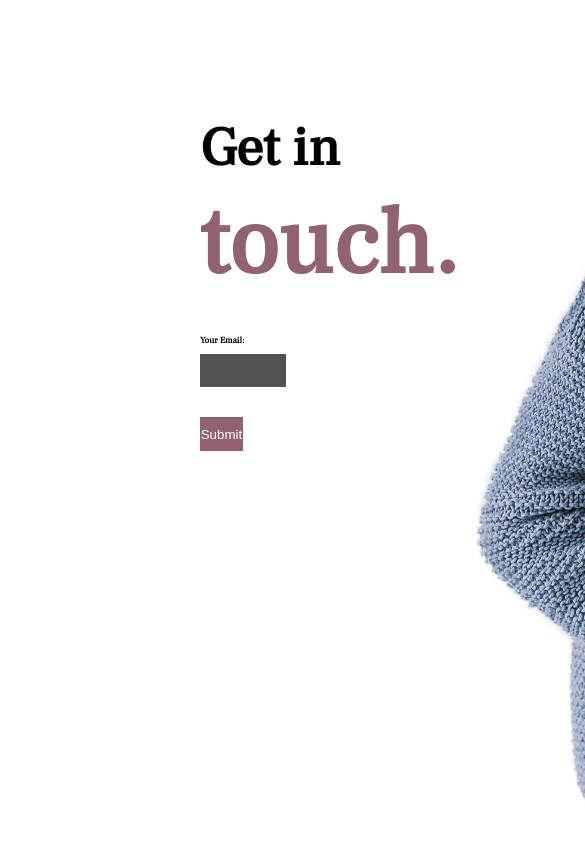
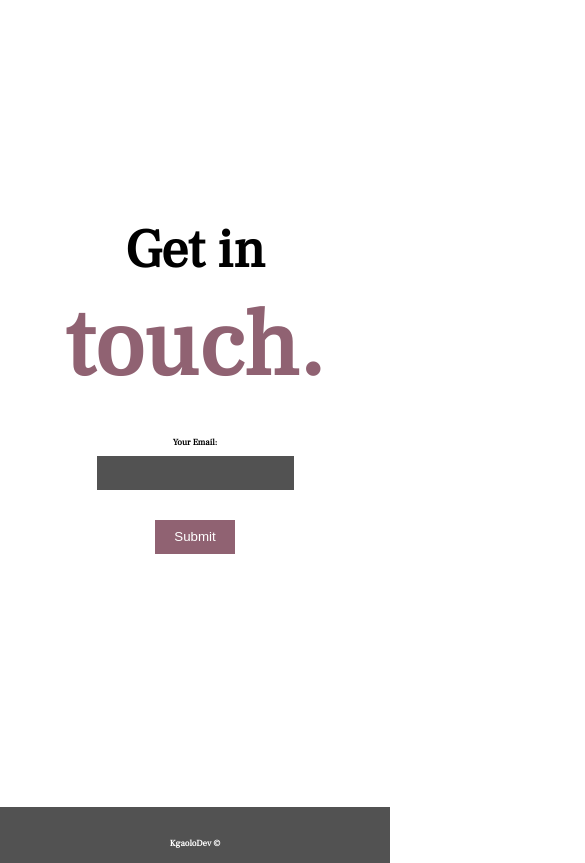
Before and after one commit to kgaolodevs/Elite-Photography, a plain HTML site: page index.html in a window 390 px wide. Shown: the part 4050-4913 px from the top of the page, 585 px wide, since content can reach past the window. Drawn offline with Linux system fonts and the light colour scheme.

Commit message:
Completed contact section and footer styling and responsiveness

```diff
--- a/style.scss
+++ b/style.scss
@@ -250,7 +250,7 @@ body {
 
         button {
           height: 4vh;
-          width: 11vw;
+          width: 8rem;
           margin-top: 2rem;
           color: white;
           background: var(--special-color);
@@ -278,17 +278,19 @@ body {
     align-items: center;
     justify-content: space-between;
     padding: 1rem 3rem;
+    flex-wrap: wrap;
 
     h4 {
       font-size: var(--small);
-      flex: 1 1 70rem;
+      flex: 1 1 40rem;
       // outline: crimson 0.5rem solid;
+      margin: 2rem 0;
     }
 
     ul {
       display: flex;
       // outline: crimson 0.5rem solid;
-      flex: 1 1 2rem;
+      flex: 1 1 20rem;
       justify-content: space-evenly;
     }
   }
@@ -433,6 +435,43 @@ body {
   }
 }
 
+@media screen and (max-width: 660px) {
+  .site {
+    .contact {
+      align-items: center;
+      &__content {
+        // outline: crimson 0.5rem solid;
+        flex: 3 1 40rem;
+        padding: 0;
+        display: flex;
+        flex-direction: column;
+        align-items: center;
+
+        &--title {
+          text-align: center;
+        }
+
+        &--form {
+          align-items: center;
+          input {
+            width: 100%;
+          }
+        }
+      }
+
+      img {
+        display: none;
+      }
+    }
+
+    footer {
+      h4 {
+        text-align: center;
+      }
+    }
+  }
+}
+
 @media screen and (max-width: 600px) {
   .portfolio {
     grid-template-columns: repeat(auto-fit, minmax(20rem, 1fr));
```
Also changed, not shown: style.css, 1 other file.
